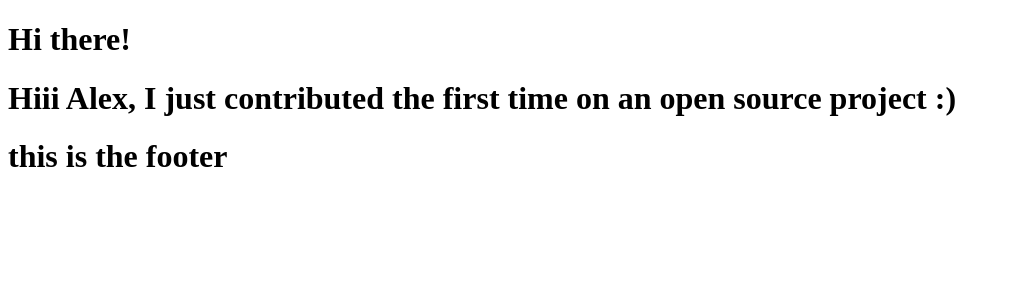
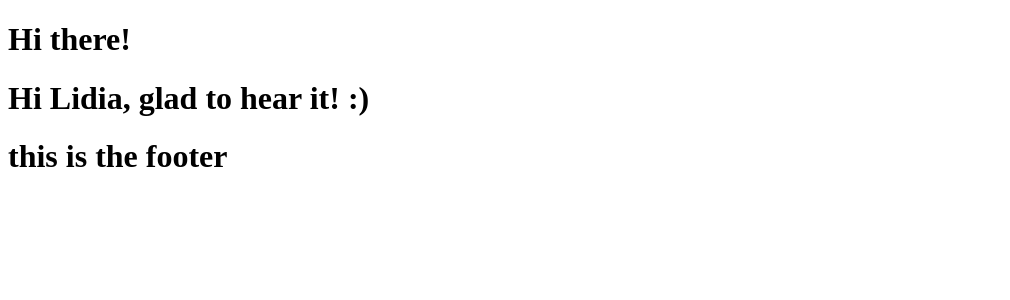
Before and after one commit to LidiaBaciu/OnlineStore, a React (Create React App) app in the folder frontend/: page / in a window 1280 px wide. Shown: the top 300 px of the page, without its empty margins (0-1010 px from the left). Built offline with nearby package versions, Linux system fonts and the light colour scheme.

Commit message:
Update App.js

```diff
--- a/frontend/src/App.js
+++ b/frontend/src/App.js
@@ -6,7 +6,7 @@ const App = () => {
   return (
     <>
     <Header />
-    <h1> Hiii Alex, I just contributed the first time on an open source project :) </h1>
+    <h1> Hi Lidia, glad to hear it! :) </h1>
     <Footer />
     </>
 
```
